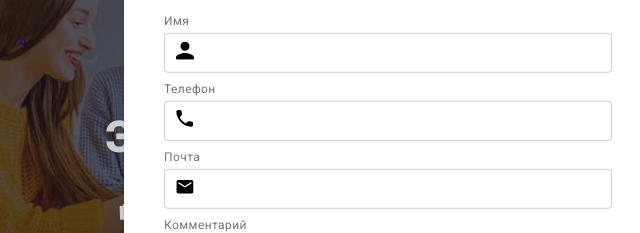
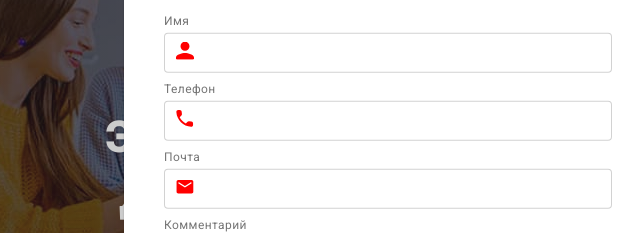
Before and after one commit to Eljasz/goit-markup-hw-06, a plain HTML site: page index.html in a window 1280 px wide. Both pictures are taken after a click on the button "Заказать услугу". Shown: the part 173-406 px from the top of the page, 252-892 px from the left. Drawn offline with nearby package versions, Linux system fonts and the light colour scheme.

Commit message:
Update styles.css

```diff
--- a/css/styles.css
+++ b/css/styles.css
@@ -951,6 +951,7 @@ address {
   height: 100%;
 }
 .icon-modal-form {
+  fill: red;
   transform: translateY(-50%);
   top: 50%;
   left: 12px;
```
